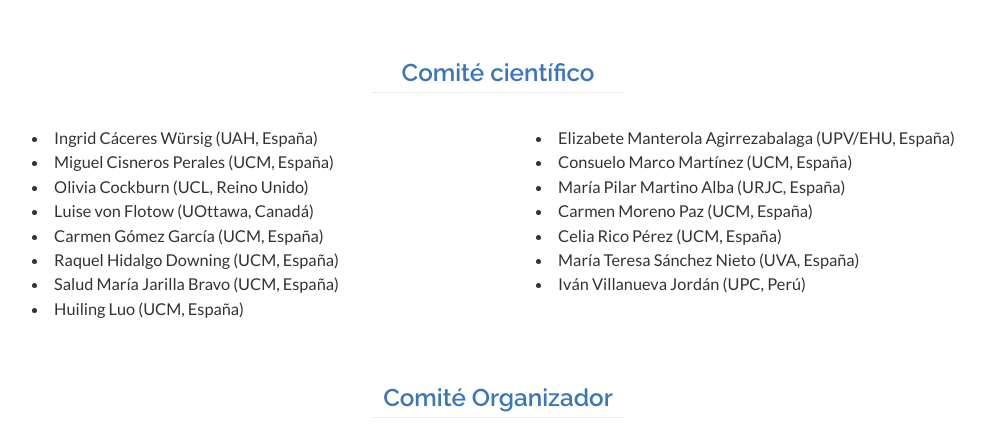
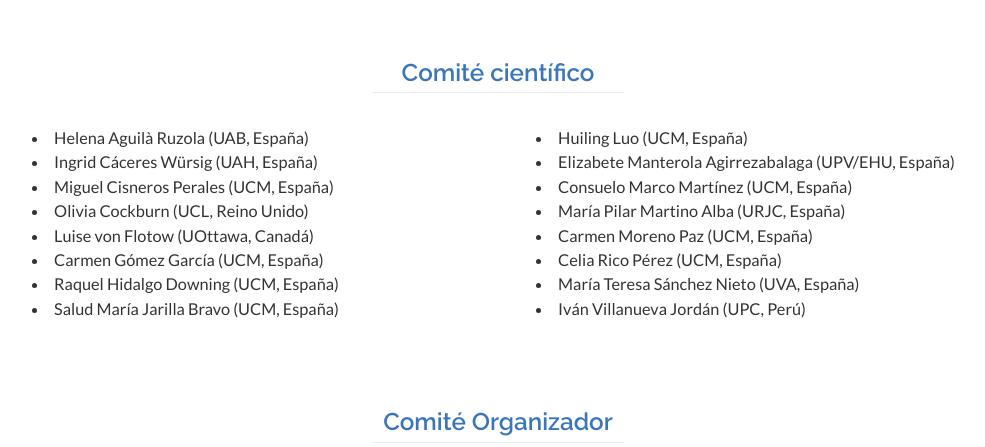
Before and after one commit to ucmcidt/ucmcidt.github.io, a plain HTML site: page index.html in a window 1280 px wide. Shown: the part 3304-3751 px from the top of the page, without its empty margins (142-1127 px from the left). Drawn offline with Linux system fonts and the light colour scheme.

Commit message:
adding one more member into the scientific committee

```diff
--- a/index.html
+++ b/index.html
@@ -36,10 +36,8 @@
 
 
 
-
 <link href="/scss/app.min.72e436201f87c548deefb6627a1f242f612e51b7895f104339c785440babfdde.css" rel="stylesheet" />
 <link href="/scss/index.min.efe67ad4dd291eaa39cbfe526fd9ab49a61e22fbc429dc8247af93a81c0b7061.css" rel="stylesheet" />
-
 
 
 
@@ -367,6 +365,7 @@
 
     <div class="section__content program_committee__content">
       <ul>
+        <li>Helena Aguilà Ruzola  (UAB, España)<br></li>
         <li>Ingrid Cáceres Würsig (UAH, España)<br></li>
         <li>Miguel Cisneros Perales (UCM, España)<br></li>
         <li>Olivia Cockburn (UCL, Reino Unido)<br></li>
@@ -374,9 +373,9 @@
         <li>Carmen Gómez García (UCM, España)<br></li>
         <li>Raquel Hidalgo Downing (UCM, España)<br></li>
         <li>Salud María Jarilla Bravo (UCM, España)<br></li>
-        <li>Huiling Luo (UCM, España)<br></li>
       </ul>
       <ul>
+        <li>Huiling Luo (UCM, España)<br></li>
         <li>Elizabete Manterola Agirrezabalaga (UPV/EHU, España) <br></li>
         <li>Consuelo Marco Martínez  (UCM, España)<br></li>
         <li>María Pilar Martino Alba (URJC, España)<br></li>
```
Also changed, not shown: en/index.html (+2 -5 lines).
